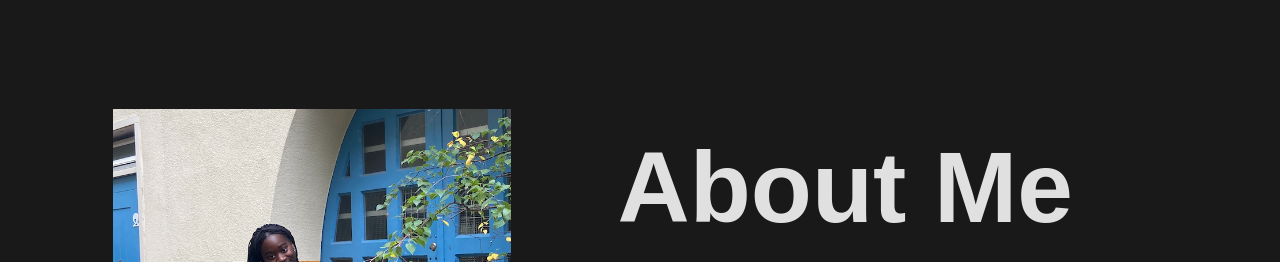
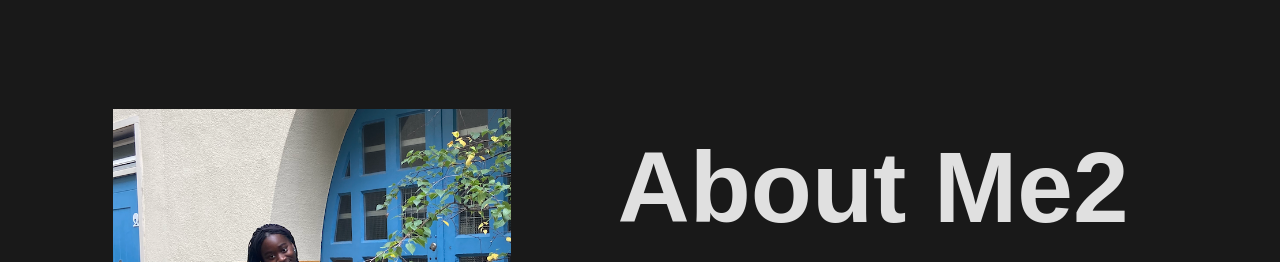
Before and after one commit to Gkwako/PortfolioV2., a plain HTML site: page index.html in a window 1280 px wide. Shown: the part 820-1082 px from the top of the page. Drawn offline with Linux system fonts and the light colour scheme.

Commit message:
test change

```diff
--- a/index.html
+++ b/index.html
@@ -49,7 +49,7 @@
         <div class="main">
             <img src="img/me2.png">
             <div class="about-text">
-                <h1>About Me</h1>
+                <h1>About Me2</h1>
                 <h5>
                     <span>Developer</span>
                     &
```
